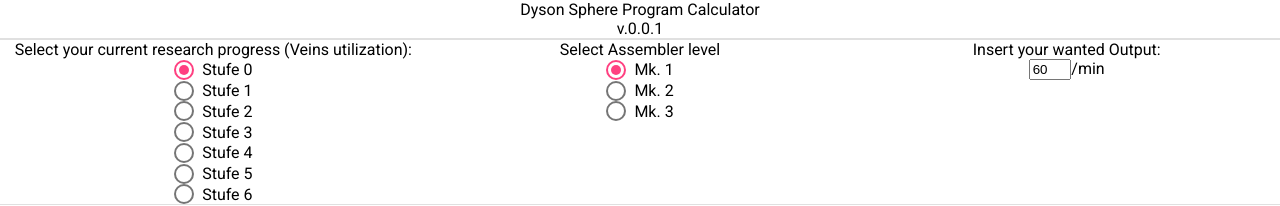
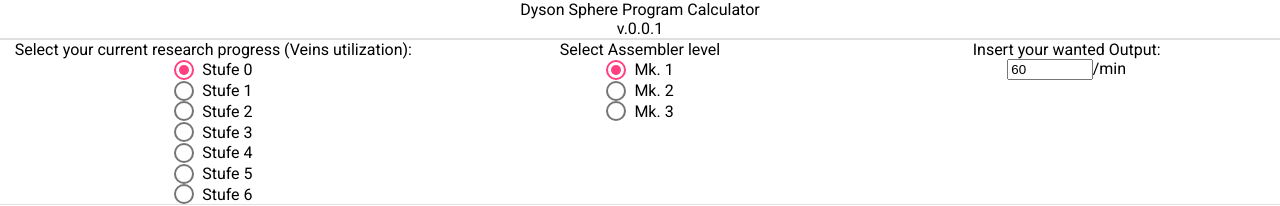
Before and after one commit to Kuenssi/DSPC, an Angular app: page / in a window 1280 px wide. Shown: the top 206 px of the page. Built offline with nearby package versions, Linux system fonts and the light colour scheme.

Commit message:
add automatic recalculation on changes

```diff
--- a/src/app/app.component.html
+++ b/src/app/app.component.html
@@ -12,7 +12,7 @@
       <div fxFlex>
         <div fxLayoutAlign="center">Select your current research progress (Veins utilization):</div>
         <div fxLayoutAlign="center">
-          <mat-radio-group [(ngModel)]="fasterMiningPercent" fxLayout="column">
+          <mat-radio-group [(ngModel)]="fasterMiningPercent" fxLayout="column" (change)="startCalc()">
             <mat-radio-button [value]="0">Stufe 0</mat-radio-button>
             <mat-radio-button [value]="10">Stufe 1</mat-radio-button>
             <mat-radio-button [value]="20">Stufe 2</mat-radio-button>
@@ -27,7 +27,7 @@
       <div fxFlex>
         <div fxLayoutAlign="center">Select Assembler level</div>
         <div fxLayoutAlign="center">
-          <mat-radio-group [(ngModel)]="currentMultiplier" fxLayout="column">
+          <mat-radio-group [(ngModel)]="currentMultiplier" fxLayout="column" (change)="startCalc()">
             <mat-radio-button [value]="0.75">Mk. 1</mat-radio-button>
             <mat-radio-button [value]="1">Mk. 2</mat-radio-button>
             <mat-radio-button [value]="1.5">Mk. 3</mat-radio-button>
@@ -38,7 +38,7 @@
       <div fxFlex>
         <div fxLayoutAlign="center">Insert your wanted Output:</div>
         <div fxLayoutAlign="center">
-          <input fxFlex="10" type="number" [value]="wantedOutput" (keyup)="setOutput($event)">
+          <input fxFlex="20" type="number" [value]="wantedOutput" (keyup)="setOutput($event)">
           <span>/min</span>
         </div>
       </div>
--- a/src/app/app.component.ts
+++ b/src/app/app.component.ts
@@ -1,6 +1,5 @@
 import {Component} from '@angular/core';
 import {Item} from './api/model/item';
-import {ElectricMotor} from './api/model/components/cat3/electricMotor';
 import {AllBuildings} from './api/model/buildings/allBuildings';
 import {AllComponents} from './api/model/components/allComponents';
 
@@ -17,7 +16,7 @@
   displayList: Result[];
 
   currentMultiplier: number;
-  wantedItem: Item;
+  wantedItem!: Item;
   wantedOutput: number;
 
   fasterMiningPercent: number;
@@ -26,7 +25,6 @@
   allComponents = new AllComponents();
 
   constructor() {
-    this.wantedItem = new ElectricMotor();
     this.currentMultiplier = 0.75;
     this.wantedOutput = 60;
     this.fasterMiningPercent = 0;
@@ -44,9 +42,12 @@
 
   setOutput(e: any) {
     this.wantedOutput = Number(e.target.value);
+    this.startCalc();
   }
 
   startCalc() {
+    if (!this.wantedItem) return;
+
     this.results = [];
     this.calc(this.wantedItem, this.wantedOutput, this.currentMultiplier);
     this.evaluateDisplayList();
```
